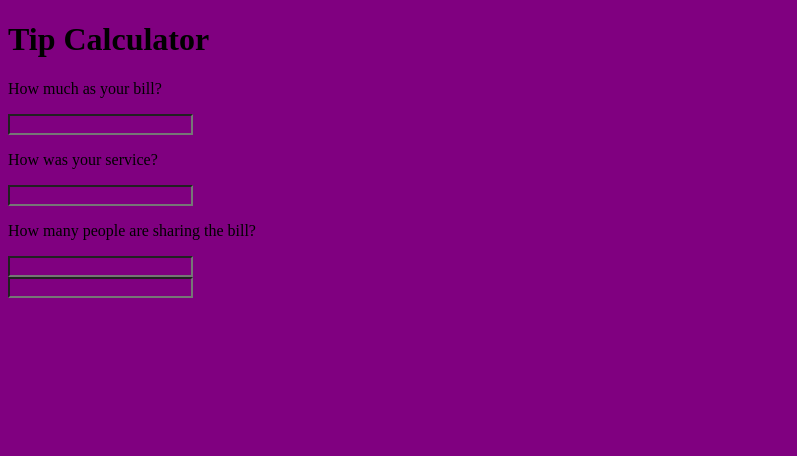
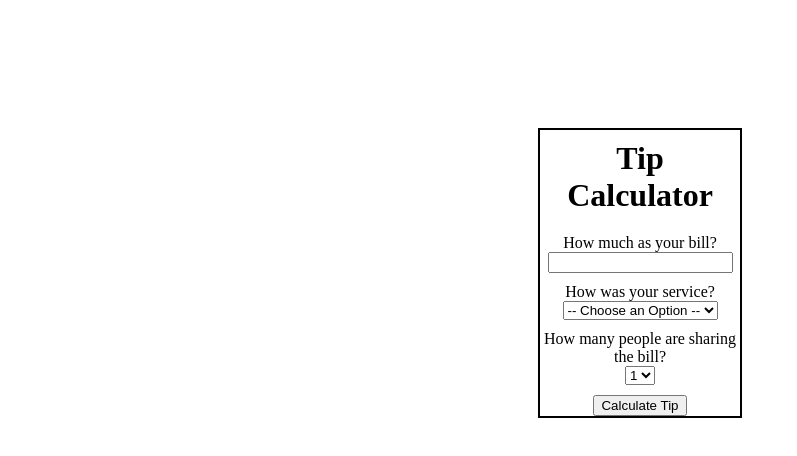
Before and after one commit to cdrishinski/tip-calculator, a plain HTML site: page index.html in a window 1280 px wide. Shown: the whole page, without its empty margins (0-797 px from the left). Drawn offline with Linux system fonts and the light colour scheme.

Commit message:
added form fields

```diff
--- a/index.html
+++ b/index.html
@@ -8,25 +8,42 @@
     <title>Clark's Tip Calculator</title>
 </head>
 <body>
-    <div>
+    <div class="calculator">
         <div class="header">
             <h1>Tip Calculator</h1>
         </div>
         <div class="body">
             <div class="bill-amt">
                 <p>How much as your bill?</p>
-                <input style="text">
+                <input type="number" name="quantity" min="1" id="bill">
             </div>
             <div class="service">
                 <p>How was your service?</p>
-                <input style="text">
+                <select id="tip">
+                        <option disabled selected value="0">-- Choose an Option --</option>
+                        <option value="0.3">30&#37; &#45; Outstanding</option>
+                        <option value="0.2">20&#37; &#45; Good</option>
+                        <option value="0.15">15&#37; &#45; It was OK</option>
+                        <option value="0.1">10&#37; &#45; Bad</option>
+                        <option value="0.05">5&#37; &#45; Terrible</option>
+                    </select>
             </div>
             <div class="sharing-bill">
                 <p>How many people are sharing the bill?</p>
-                <input style="text">
+                <select id="party-size">
+                    <option value="1">1</option>
+                    <option value="2">2</option>
+                    <option value="3">3</option>
+                    <option value="4">4</option>
+                    <option value="5">5</option>
+                    <option value="6">6</option>
+                    <option value="7">7</option>
+                    <option value="8">8</option>
+                    <option value="9">9</option>
+                </select>
             </div>
-            <div class="sharing-bill">
-                <input style="button">
+            <div class="calculate-button">
+                <button type="button" onclick="tipCalculation()">Calculate Tip</button>
             </div>
         </div>
     </div>
--- a/index.js
+++ b/index.js
@@ -0,0 +1,3 @@
+function tipCalculation (){
+    alert("button working")
+}
--- a/style.css
+++ b/style.css
@@ -1,3 +1,19 @@
 * {
-    background-color: purple;
+    justify-content: center;
+    align-content: center;
+    margin: 0 auto;
 }
+
+.calculator {
+    margin-top: 10%;
+    border: 2px solid black;
+    background-color: white;
+    text-align: center;
+    width: 200px;
+}
+div {
+    margin-top: 10px;
+}
+.calculator, .header {
+    background-color: white;
+}
```
